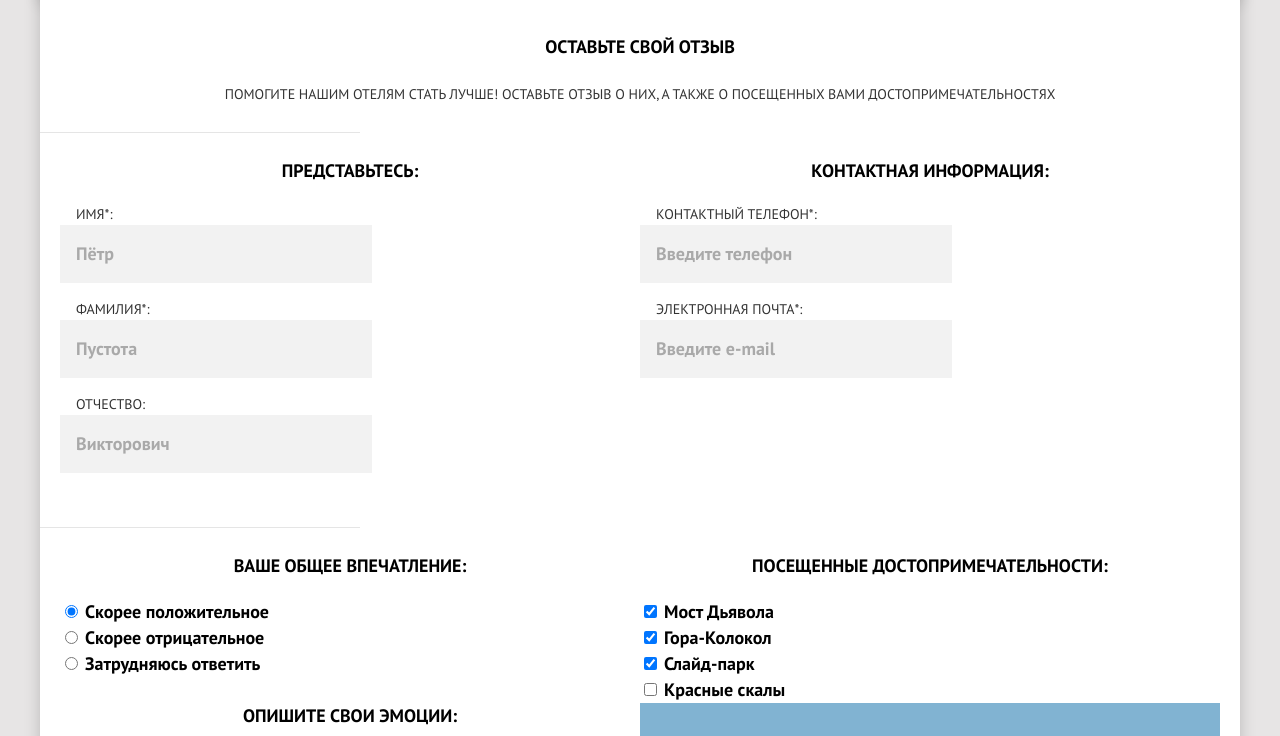
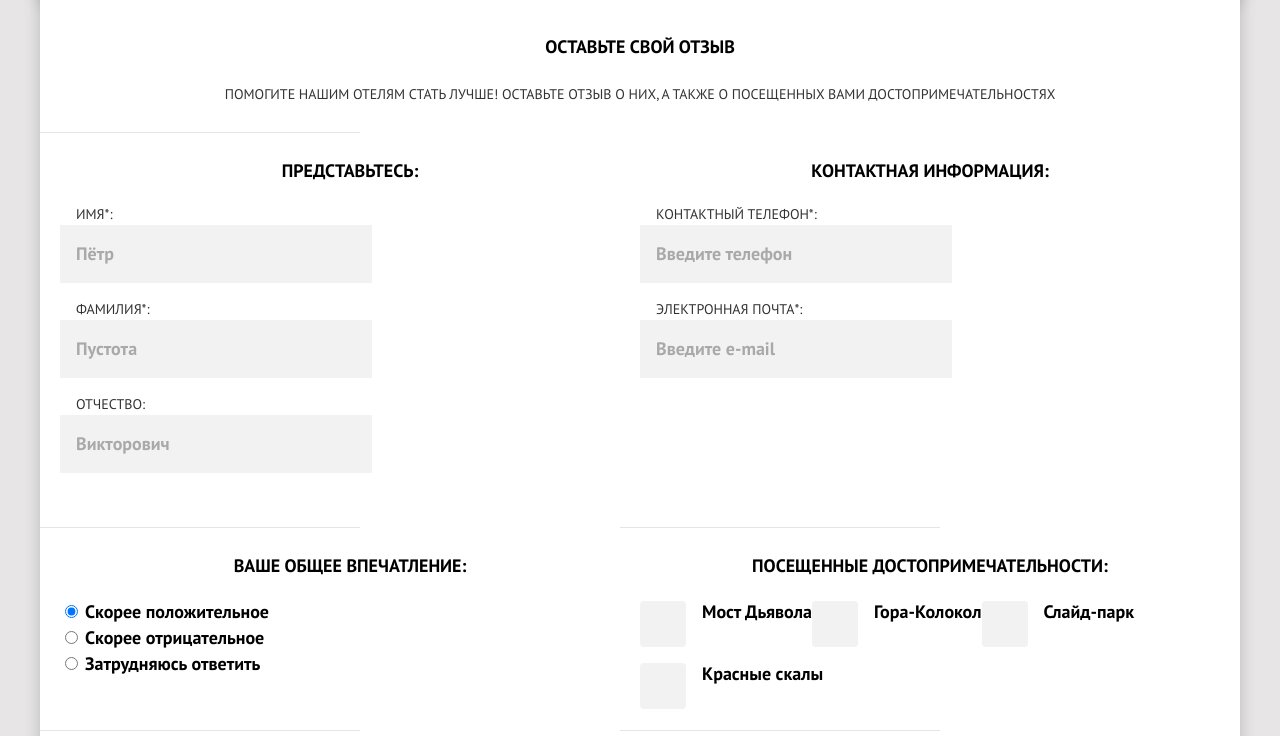
Before and after one commit to htmlacademy-adaptive/260671-sedona-26, a website: page source/form.html in a window 1280 px wide. Shown: the part 216-952 px from the top of the page. Drawn offline with nearby package versions, Linux system fonts and the light colour scheme; files that its build step writes are made by us from their sources.

Commit message:
added container to pages and working on custom checkbox

```diff
--- a/source/form.html
+++ b/source/form.html
@@ -12,7 +12,7 @@
         <a class="main-header__logo" href="index.html">
           <img src="img/logo.svg" width="185" height="96" alt="Городок Седона.">
         </a>
-        <nav class="main-nav main-nav--closed">
+        <nav class="main-nav main-nav--opened">
           <button class="main-nav__toggle" type="button">
             <span class="visually-hidden">Открыть меню</span>
           </button>
@@ -25,7 +25,7 @@
                 <a class="main-nav__link" href="catalog.html">Фото и видео</a>
               </li>
               <li class="main-nav__item">
-                <a class="main-nav__link main-nav__link--current" href="form.html">Форма отзыва</a>
+                <a class="main-nav__link main-nav__link--current" href="#">Форма отзыва</a>
               </li>
               <li class="main-nav__item">
                 <a class="main-nav__link" href="https://htmlacademy.ru">Html Academy</a>
@@ -94,28 +94,40 @@
             </fieldset>
             <fieldset class="feedback__fieldset feedback__fieldset--attractions feedback-attraction">
               <legend class="feedback__text">Посещенные достопримечательности:</legend>
-              <ul class="feedback__list feedback-attraction__list">
-                <li class="feedback-attraction__item">
-                  <input class="feedback__input-checkbox" type="checkbox" name="feedback-attractions" id="feedback-attraction-1" value="1" checked>
-                  <label class="feedback__label-checkbox" for="feedback-attraction-1">Мост Дьявола</label>
+              <ul class="feedback__list feedback__list--attraction">
+                <li class="feedback__item--attraction">
+                  <label class="feedback__label-checkbox" for="feedback-attraction-1">
+                    <input class="visually-hidden feedback__input-checkbox" type="checkbox" name="feedback-attractions" id="feedback-attraction-1" value="1" checked>
+                    <span class="feedback__mark"></span>
+                    <span class="feedback__label--attraction">Мост Дьявола</span>
+                  </label>
                 </li>
-                <li class="feedback-attraction__item">
-                  <input class="feedback__input-checkbox" type="checkbox" name="feedback-attractions" id="feedback-attraction-2" value="2" checked>
-                  <label class="feedback__label-checkbox" for="feedback-attraction-2">Гора-Колокол</label>
+                <li class="feedback__item--attraction">
+                  <label class="feedback__label-checkbox" for="feedback-attraction-2">
+                    <input class="visually-hidden feedback__input-checkbox" type="checkbox" name="feedback-attractions" id="feedback-attraction-2" value="2" checked>
+                    <span class="feedback__mark"></span>
+                    <span class="feedback__label--attraction">Гора-Колокол</span>
+                  </label>
                 </li>
-                <li class="feedback-attraction__item">
-                  <input class="feedback__input-checkbox" type="checkbox" name="feedback-attractions" id="feedback-attraction-3" value="3" checked>
-                  <label class="feedback__label-checkbox" for="feedback-attraction-3">Слайд-парк</label>
+                <li class="feedback__item--attraction">
+                  <label class="feedback__label-checkbox" for="feedback-attraction-3">
+                    <input class="visually-hidden feedback__input-checkbox" type="checkbox" name="feedback-attractions" id="feedback-attraction-3" value="3" checked>
+                    <span class="feedback__mark"></span>
+                    <span class="feedback__label--attraction">Слайд-парк</span>
+                  </label>
                 </li>
-                <li class="feedback-attraction__item">
-                  <input class="feedback__input-checkbox" type="checkbox" name="feedback-attractions" id="feedback-attraction-4" value="4">
-                  <label class="feedback__label-checkbox" for="feedback-attraction-4">Красные скалы</label>
+                <li class="feedback__item--attraction">
+                  <label class="feedback__label-checkbox" for="feedback-attraction-4">
+                    <input class="visually-hidden feedback__input-checkbox" type="checkbox" name="feedback-attractions" id="feedback-attraction-4" value="4">
+                    <span class="feedback__mark"></span>
+                    <span class="feedback__label--attraction">Красные скалы</span>
+                  </label>
                 </li>
               </ul>
             </fieldset>
             <fieldset class="feedback__fieldset feedback__fieldset--emotions feedback-emotions">
               <legend class="feedback__text">Опишите свои эмоции:</legend>
-              <textarea class="feedback__textarea feedback-emotions__textarea" name="feedback-emotions-field" id="feedback-emotions" cols="30" rows="10">Опишите подробно все свои восторги</textarea>
+              <textarea class="feedback__textarea feedback-emotions__textarea" name="feedback-emotions-field" id="feedback-emotions" cols="30" rows="4">Опишите подробно все свои восторги</textarea>
             </fieldset>
             <button class="feedback__button button button__primary button__form" type="submit">Отправить отзыв</button>
             <span class="feedback__form--required">* — обязательные поля</span>
@@ -167,6 +179,7 @@
         </div>
       </footer>
     </div>
+    <script src="js/menu-toggle.js"></script>
   </body>
 
 </html>
--- a/source/less/blocks/feedback.less
+++ b/source/less/blocks/feedback.less
@@ -11,65 +11,6 @@
 
   @media (min-width: @desktop-width) {
     max-width: @desktop-width;
-  }
-}
-
-.feedback__form {
-  display: flex;
-  flex-direction: column;
-
-  @media (min-width: @tablet-width) {
-    display: grid;
-    grid-template-columns: 1fr 1fr;
-  }
-}
-
-.feedback__fieldset {
-  margin: 0;
-  padding: 0;
-  border: none;
-}
-
-.feedback__fieldset--full-name {
-  position: relative;
-  margin-bottom: 64px;
-  @media (min-width: @tablet-width) {
-    grid-column: 1 / 2;
-  }
-}
-
-.feedback__fieldset--full-name::after {
-  content: "";
-  position: absolute;
-  left: -20px;
-  bottom: -39px;
-  display: block;
-  width: @mobile-width;
-  height: 1px;
-  background-color: #e5e5e5;
-}
-
-.feedback__fieldset--contact-info {
-  @media (min-width: @tablet-width) {
-    grid-column: 2 / 3;
-  }
-}
-
-.feedback__fieldset--impression {
-  @media (min-width: @tablet-width) {
-    grid-column: 1 / 3;
-  }
-}
-
-.feedback__fieldset--attractions {
-  @media (min-width: @tablet-width) {
-    grid-column: 1 / 3;
-  }
-}
-
-.feedback__fieldset--emotions {
-  @media (min-width: @tablet-width) {
-    grid-column: 1 / 3;
   }
 }
 
@@ -109,6 +50,115 @@
   width: @mobile-width;
   height: 1px;
   background-color: #e5e5e5;
+}
+
+.feedback__form {
+  display: flex;
+  flex-direction: column;
+
+  @media (min-width: @tablet-width) {
+    display: grid;
+    grid-template-columns: 1fr 1fr;
+  }
+}
+
+.feedback__fieldset {
+  margin: 0;
+  padding: 0;
+  border: none;
+}
+
+.feedback__fieldset--full-name {
+  position: relative;
+  margin-bottom: 64px;
+  @media (min-width: @tablet-width) {
+    grid-column: 1 / 2;
+  }
+}
+
+.feedback__fieldset--full-name::after {
+  content: "";
+  position: absolute;
+  left: -20px;
+  bottom: -39px;
+  display: block;
+  width: @mobile-width;
+  height: 1px;
+  background-color: #e5e5e5;
+}
+
+.feedback__fieldset--contact-info {
+  position: relative;
+  margin-bottom: 59px;
+  @media (min-width: @tablet-width) {
+    grid-column: 2 / 3;
+  }
+}
+
+.feedback__fieldset--contact-info::after {
+  content: "";
+  position: absolute;
+  left: -20px;
+  bottom: -34px;
+  display: block;
+  width: @mobile-width;
+  height: 1px;
+  background-color: #e5e5e5;
+}
+
+.feedback__fieldset--impression {
+  position: relative;
+  margin-bottom: 49px;
+  @media (min-width: @tablet-width) {
+    grid-column: 1 / 3;
+  }
+}
+
+.feedback__fieldset--impression::after {
+  content: "";
+  position: absolute;
+  left: -20px;
+  bottom: -24px;
+  display: block;
+  width: @mobile-width;
+  height: 1px;
+  background-color: #e5e5e5;
+}
+
+.feedback__fieldset--attractions {
+  position: relative;
+  margin-bottom: 49px;
+  @media (min-width: @tablet-width) {
+    grid-column: 1 / 3;
+  }
+}
+
+.feedback__fieldset--attractions::after {
+  content: "";
+  position: absolute;
+  left: -20px;
+  bottom: -24px;
+  display: block;
+  width: @mobile-width;
+  height: 1px;
+  background-color: #e5e5e5;
+}
+
+.feedback__list--attraction {
+  display: flex;
+  flex-direction: column;
+
+  @media (min-width: @tablet-width) {
+    flex-direction: row;
+    flex-wrap: wrap;
+  }
+}
+
+.feedback__fieldset--emotions {
+  margin-bottom: 56px;
+  @media (min-width: @tablet-width) {
+    grid-column: 1 / 3;
+  }
 }
 
 .feedback__text {
@@ -168,10 +218,6 @@
   color: fade(#000000, 30%);
 }
 
-.feedback__input-contact::placeholder {
-  color: fade(#000000, 30%);
-}
-
 .feedback__list {
   margin: 0;
   padding: 0;
@@ -181,6 +227,15 @@
 .feedback__item--contact-info {
   display: flex;
   flex-direction: column;
+}
+
+.feedback__item--attraction {
+  min-height: 46px;
+  margin-bottom: 16px;
+}
+
+.feedback__item--attraction:last-child {
+  margin-bottom: 0;
 }
 
 .feedback__label-radio {
@@ -194,6 +249,9 @@
 }
 
 .feedback__label-checkbox {
+  position: relative;
+  display: block;
+  padding-left: 46px;
   margin: 0;
 
   font-family: "PT Sans", sans-serif;
@@ -203,8 +261,45 @@
   color: #000000;
 }
 
+.feedback__label--attraction {
+  margin-left: 16px;
+
+  font-family: "PT Sans", sans-serif;
+  font-weight: 700;
+  font-size: 18px;
+  line-height: 26px;
+  color: #000000;
+}
+
+.feedback__input-checkbox[type="checkbox"]:checked + .feedback-mark::before,
+.feedback__input-checkbox[type="checkbox"]:checked + .feedback-mark::after {
+  position: absolute;
+  top: 7px;
+  left: 2px;
+  width: 12px;
+  height: 2px;
+  background-color: #242424;
+  content: "";
+}
+
+.feedback__mark {
+  position: absolute;
+  top: 2px;
+  left: 0;
+  width: 46px;
+  height: 46px;
+  background-color: #f2f2f2;
+  border-radius: 4px;
+}
+
 .feedback__textarea {
+  box-sizing: border-box;
+  max-width: 279px;
+  min-height: 150px;
   margin: 0;
+  padding: 16px;
+  background-color: #f2f2f2;
+  border: none;
 
   font-family: "PT Sans", sans-serif;
   font-size: 18px;
@@ -213,7 +308,22 @@
   color: #0000004d;
 }
 
+.feedback__textarea:hover {
+  background-color: #e5e5e5;
+}
+
+.feedback__textarea:active {
+  box-sizing: border-box;
+  background-color: #ffffff;
+  border: 4px solid #e5e5e5;
+}
+
+.feedback__textarea::placeholder {
+  color: fade(#000000, 30%);
+}
+
 .feedback__form--required {
+  align-self: flex-end;
   font-family: "PT Sans", sans-serif;
   font-size: 12px;
   line-height: 21px;
```
Also changed, not shown: source/catalog.html (+5 -2 lines), source/index.html (+2 -0 lines).
